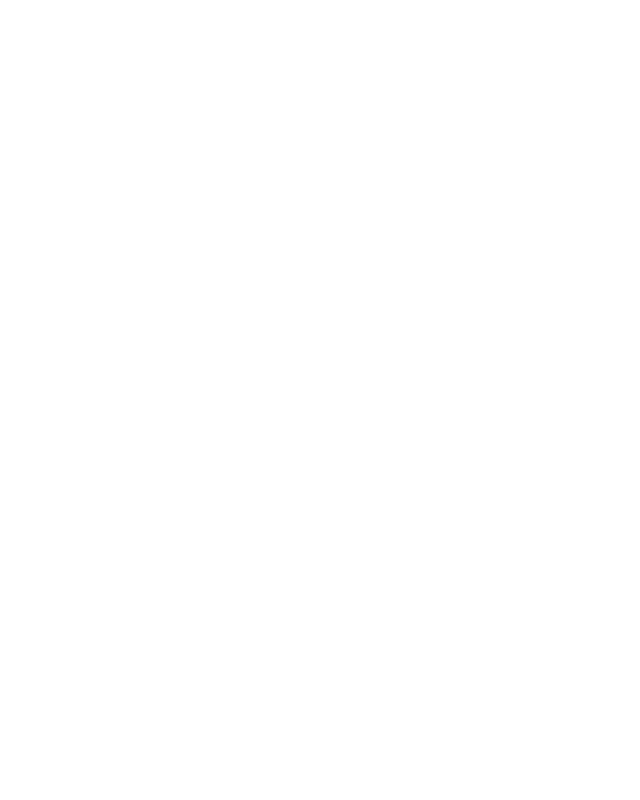
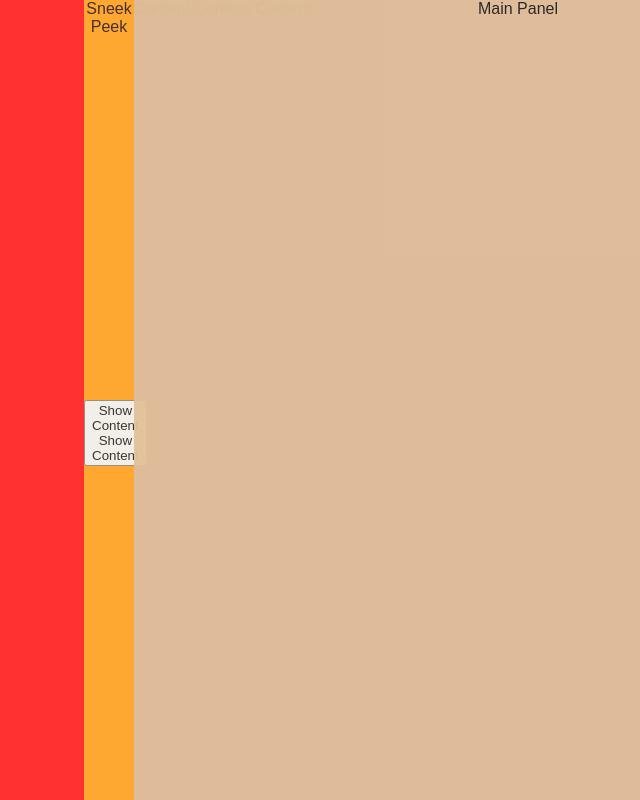
Before and after one commit to viswanc/react-live-editor, a React (Create React App) app: page / in a window 1280 px wide. Shown: the whole page, without its empty margins (378-1018 px from the left). Built offline with nearby package versions, Linux system fonts and the light colour scheme.

Commit message:
Added the first trial, CSS slider.

```diff
--- a/src/App.js
+++ b/src/App.js
@@ -1,11 +1,13 @@
 import React, { Component } from 'react';
 import './App.css';
+
+import CssSlider from './trials/ccs-slider/main';
 
 class App extends Component {
   render() {
     return (
       <div className="App">
-
+        <CssSlider />
       </div>
     );
   }
--- a/src/index.css
+++ b/src/index.css
@@ -3,17 +3,3 @@
   padding: 0;
   font-family: sans-serif;
 }
-
-#content {
-
-  background: red;
-  width: 100%;
-  height: 100%;
-}
-
-#button-wrapper {
-
-  background: green;
-  width: 100%;
-  height: 100%;
-}
--- /dev/null
+++ b/src/trials/ccs-slider/main.css
@@ -0,0 +1,63 @@
+/* Variables */
+div {
+  opacity: .95;
+}
+
+#main-content {
+  background: burlywood;
+  position: absolute;
+  right: 0px;
+  width: 768px;
+  height: 100vh;
+  z-index: 10;
+}
+
+#slider-content {
+  position: absolute;
+  background: red;
+  left: 0px;
+  right: 768px;
+  height: 100vh;
+}
+
+#button-wrapper {
+  float: right;
+  background: none;
+  width: 50px;
+  height: 100vh;
+  margin-right: 0px;
+}
+
+#content-wrapper {
+  float: right;
+  background: rebeccapurple;
+  height: 100vh;
+  width: 100%;
+  margin-left: -50px;
+  margin-right: -100%;
+}
+
+#content-wrapper > div {
+  float: left;
+}
+
+#map {
+  width: 100%;
+  margin-left: -50px;
+  height: 100vh;
+  background: yellowgreen;
+  color: black;
+  visibility: hidden;
+}
+
+#sneek-peek {
+  width: 50px;
+  height: 100vh;
+  background: orange;
+  margin-left: -50px;
+  z-index: 10;
+}
+
+button {
+  margin-top: 50vh;
+}
--- /dev/null
+++ b/src/trials/ccs-slider/main.js
@@ -0,0 +1,21 @@
+import React, { Component } from 'react';
+import './main.css';
+
+export default class CssSlider extends Component {
+  render() {
+    return (
+      <div>
+        <div id="main-content">Main Panel</div>
+        <div id="slider-content">
+          <div id="content-wrapper">
+            <div id="sneek-peek">Sneek Peek</div>
+            <div id="content">Content Content Content</div>
+          </div>
+          <div id="button-wrapper">
+            <button>Show Content Show Content</button>
+          </div>
+        </div>
+      </div>
+    );
+  }
+}
```
Also changed, not shown: 1 other file (tests, documents, lock files or other folders).
